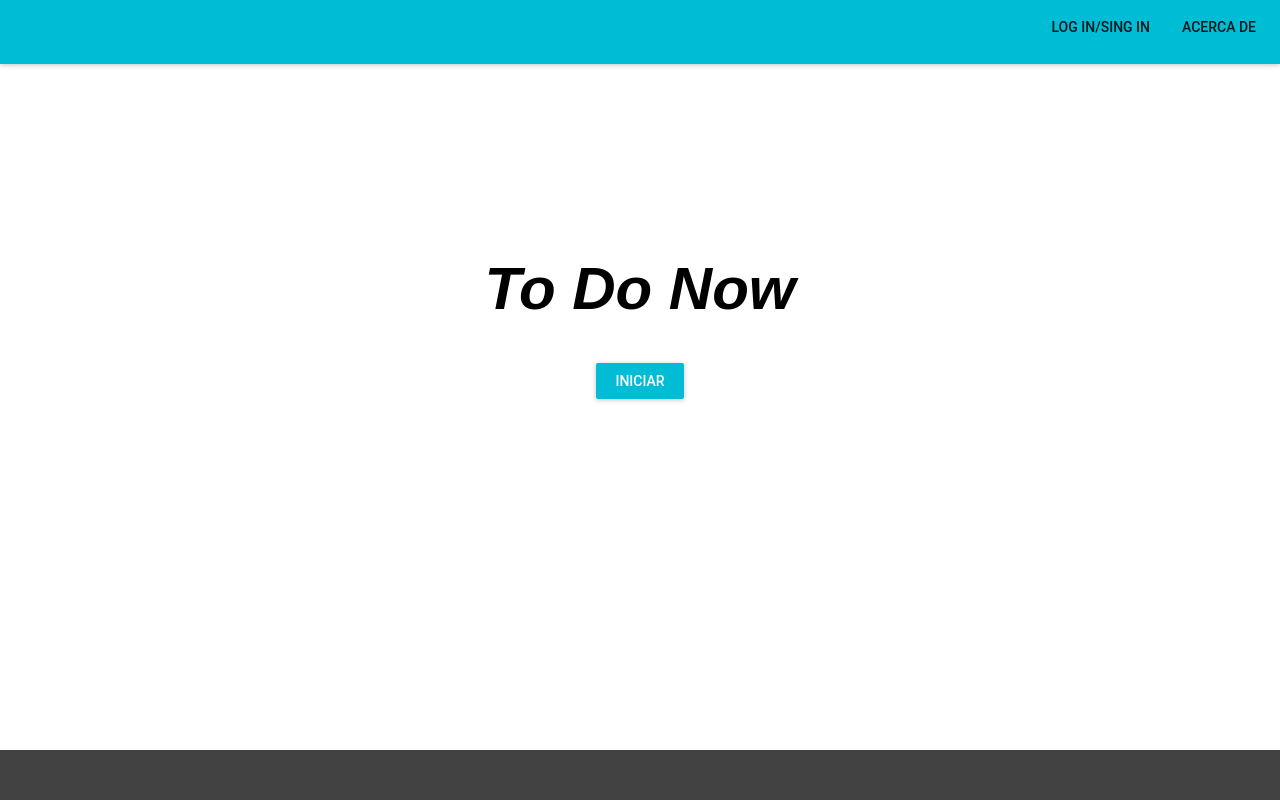
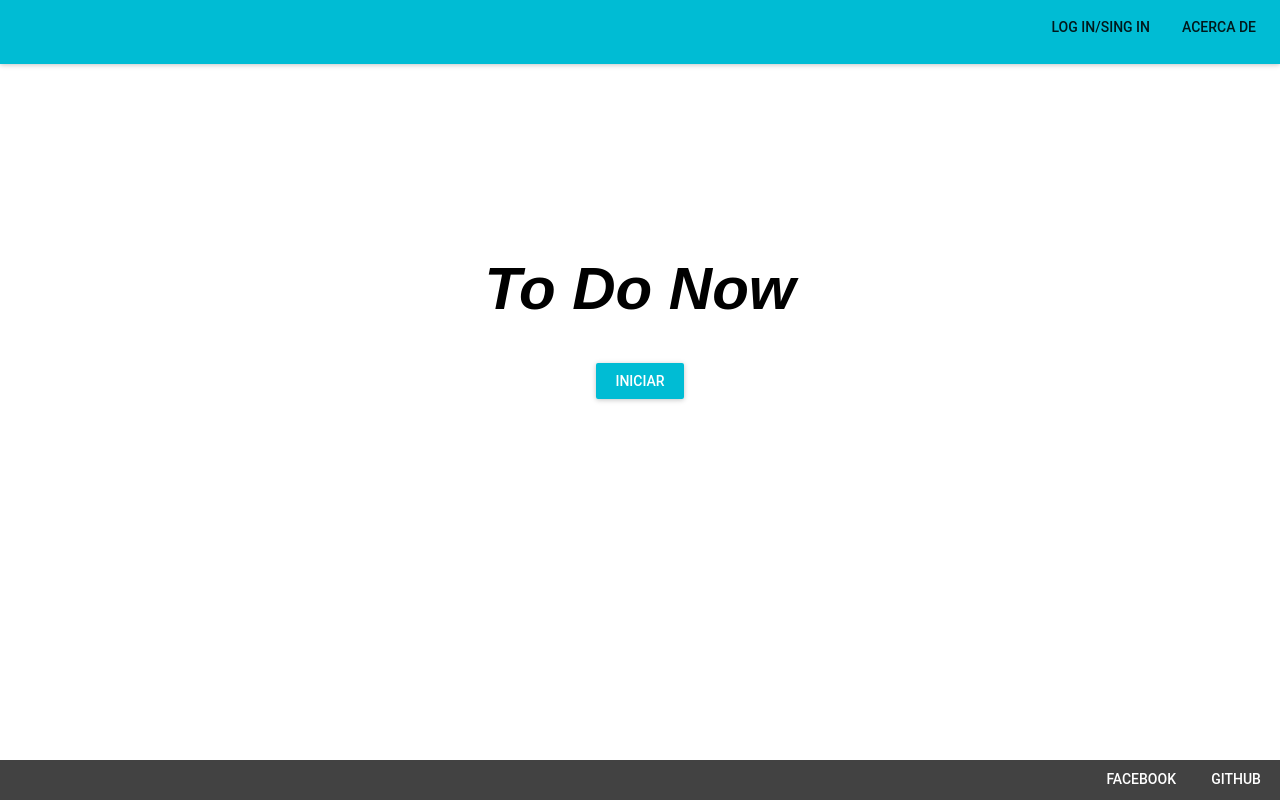
Before and after one commit to ricmtz/to-do-now, a React (Create React App) app: page / in a window 1280 px wide. Built offline with nearby package versions, Linux system fonts and the light colour scheme.

Commit message:
footer contacts

```diff
--- a/src/landing/LandingFooter.js
+++ b/src/landing/LandingFooter.js
@@ -1,4 +1,5 @@
 import React, {Component} from 'react';
+import FlatButton from 'material-ui/FlatButton';
 
 const styles = {
     footer:{
@@ -6,8 +7,15 @@ const styles = {
         'position': 'fixed',
         'bottom': '0',
         'width': '100%',
-        'height': '50px',
+        'height': '40px',
         'color': '#FFFFFF'
+    },
+    contact:{
+        'position': 'fixed',
+        'right': '0'
+    },
+    contact_btn:{
+        'color': "#FFFFFF"
     }
 };
 
@@ -15,6 +23,20 @@ class FooterLanding extends Component{
     render(){
         return(
             <div style={styles.footer}>
+                <div style={styles.contact}>
+                <FlatButton
+                        style={styles.contact_btn}
+                        href=""
+                        target="_blank"
+                        label="Facebook"
+                    />
+                    <FlatButton
+                        style={styles.contact_btn}
+                        href=""
+                        target="_blank"
+                        label="GitHub"
+                    />
+                </div>
             </div>
         );
     }
--- a/src/landing/LandingToolBar.js
+++ b/src/landing/LandingToolBar.js
@@ -10,8 +10,8 @@ class LandingToolBar extends Component{
                 title=""
                 showMenuIconButton = {false}
                 iconElementRight = {<div>
-                                        <FlatButton label="Log In/Sing In" />
-                                        <FlatButton label="Acerca de" />
+                                        <FlatButton label="Log In/Sing In"/>
+                                        <FlatButton label="Acerca de"/>
                                     </div>
                                     }
             />
```
